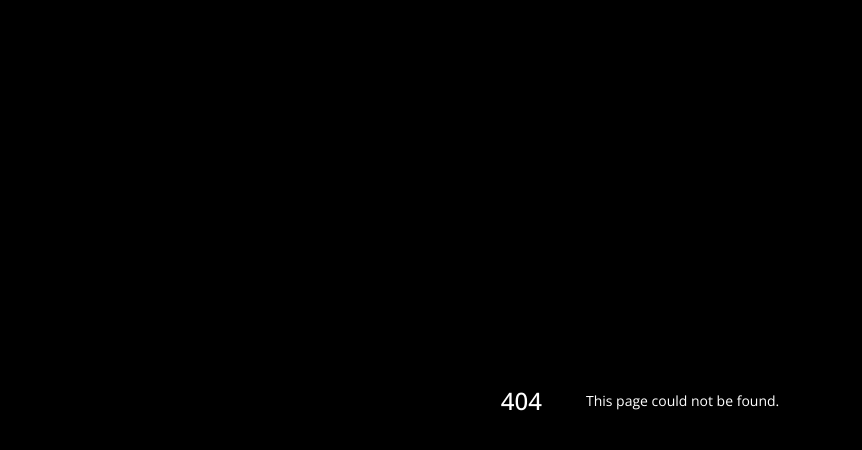
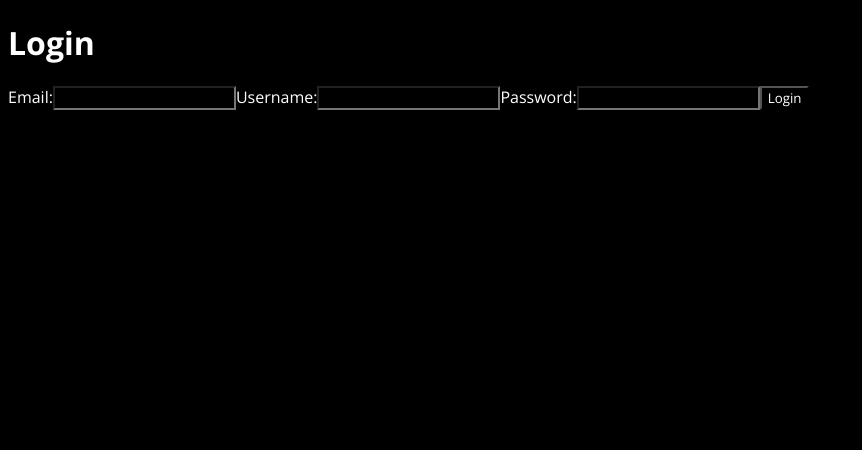
Before and after one commit to workspaced-md/frontend, a Next.js app: page /register in a window 1280 px wide. Before the commit this address had no page. Shown: the top 450 px of the page, without its empty margins (0-862 px from the left). Built offline with nearby package versions, Linux system fonts and the light colour scheme; no server answers.

Commit message:
init registration page

```diff
--- a/src/pages/index.js
+++ b/src/pages/index.js
@@ -62,6 +62,7 @@ export default function Home() {
         />
         <button type="submit">Fetch Markdown</button>
       </form>
+
       <div dangerouslySetInnerHTML={{ __html: content }}></div>
     </div>
   );
--- /dev/null
+++ b/src/pages/register.js
@@ -0,0 +1,68 @@
+import { useState } from "react";
+
+export default function Register() {
+  const URL = process.env.NEXT_PUBLIC_BACKEND_URL;
+  const [email, setEmail] = useState("");
+  const [username, setUsername] = useState("");
+  const [password, setPassword] = useState("");
+  const [loginResponse, setLoginResponse] = useState("");
+
+  async function handleSubmitUser(event) {
+    event.preventDefault();
+    const formData = {
+      email: email,
+      username: username,
+      password: password,
+    };
+    try {
+      const response = await fetch(`${URL}/user/register`, {
+        method: "POST",
+        headers: {
+          "Content-Type": "application/json",
+        },
+        body: JSON.stringify(formData),
+      });
+      const data = await response.json();
+      setLoginResponse(data.message);
+    } catch (error) {
+      setLoginResponse(`Error: ${error.message}`);
+    }
+  }
+
+  return (
+    <div>
+      <h1>Login</h1>
+      <form onSubmit={handleSubmitUser} encType="json">
+        <label for="email">Email:</label>
+        <input
+          type="email"
+          id="email"
+          name="email"
+          value={email}
+          onChange={(e) => setEmail(e.target.value)}
+          required
+        />
+        <label for="username">Username:</label>
+        <input
+          type="text"
+          id="username"
+          name="username"
+          value={username}
+          onChange={(e) => setUsername(e.target.value)}
+          required
+        />
+        <label for="password">Password:</label>
+        <input
+          type="password"
+          id="password"
+          name="password"
+          value={password}
+          onChange={(e) => setPassword(e.target.value)}
+          required
+        />
+        <button type="submit">Login</button>
+      </form>
+      <div>{loginResponse}</div>
+    </div>
+  );
+}
```
